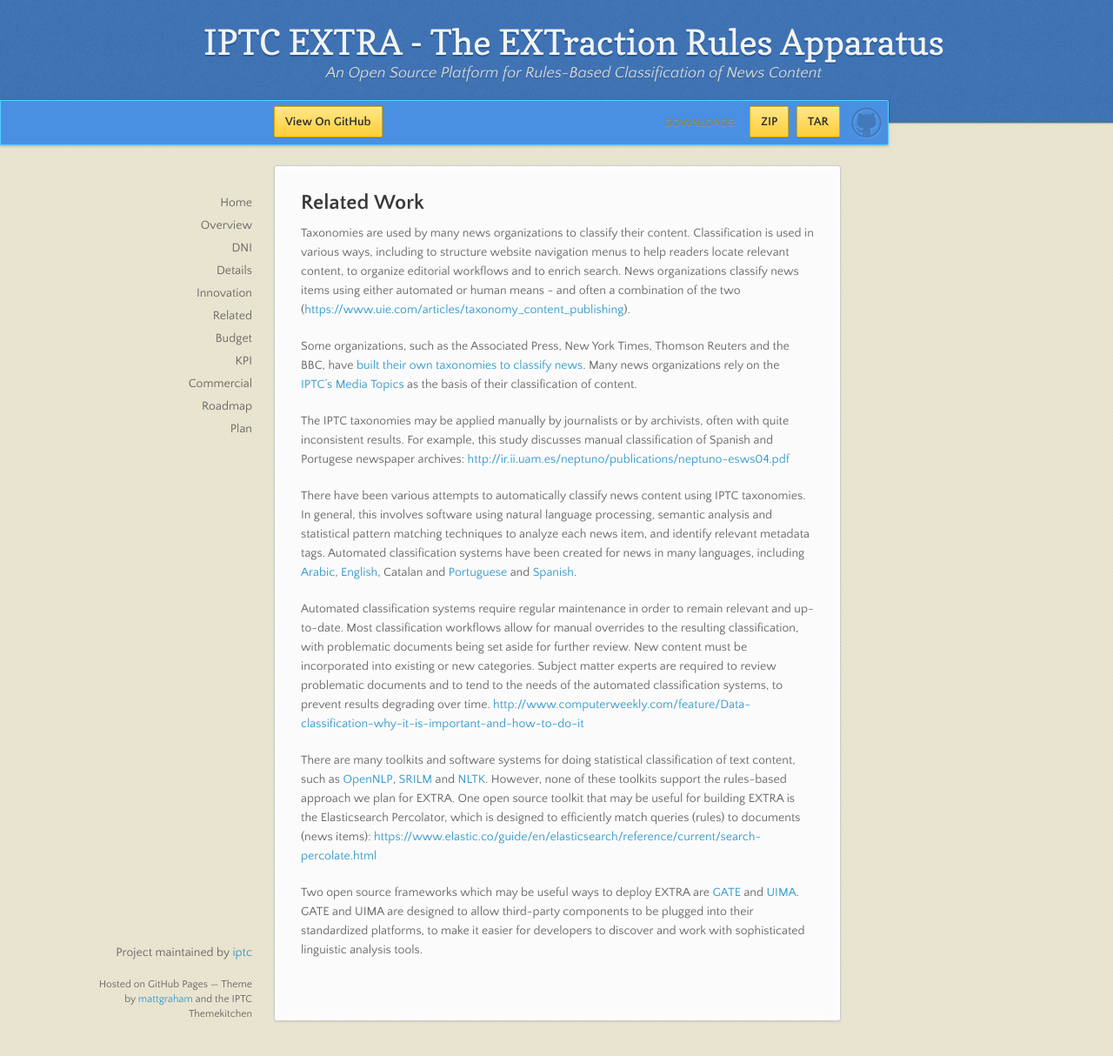
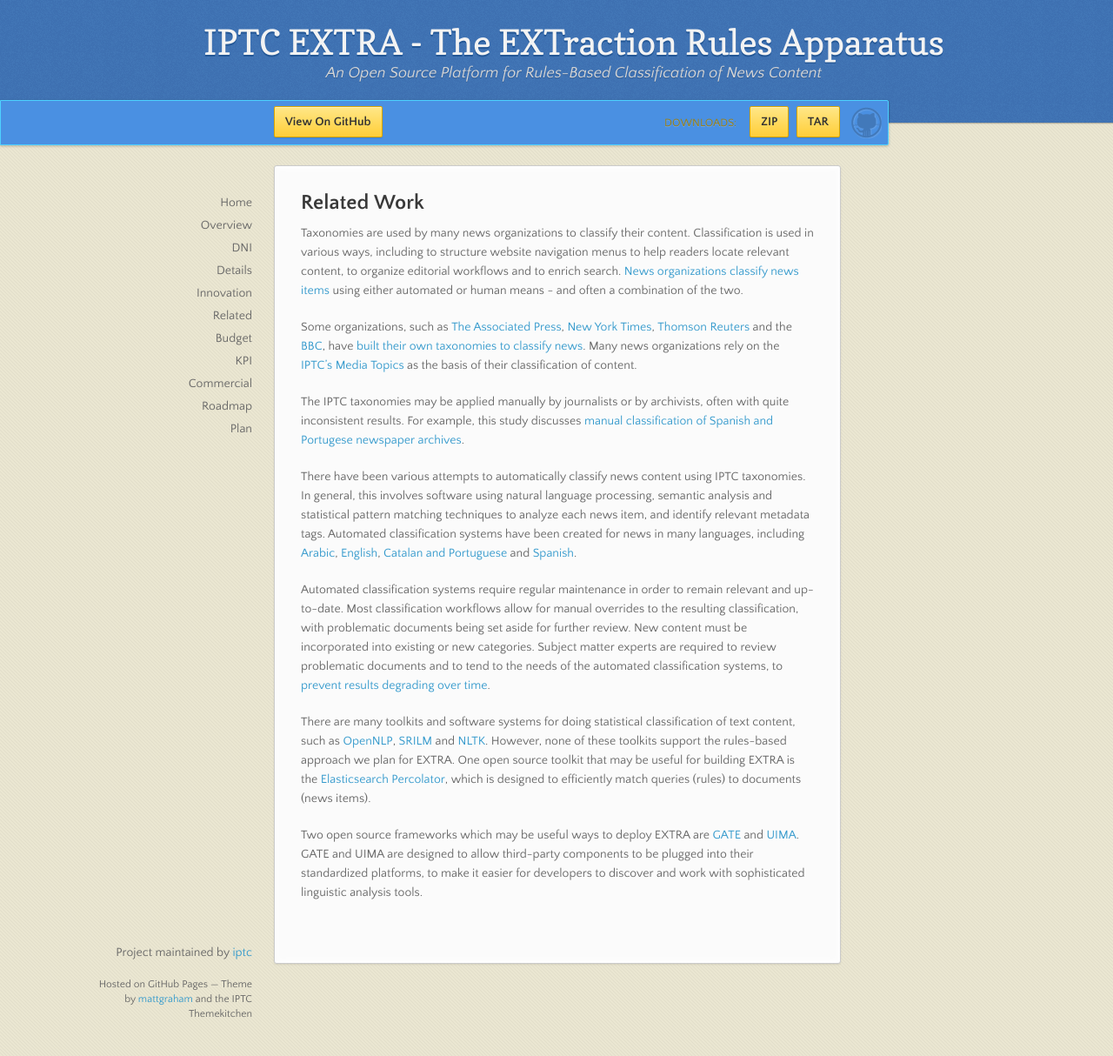
Before and after one commit to iptc/extra, a Jekyll site: the page built from related.md, in a window 1280 px wide and 1214 px high. Shown: the whole window at 87% size. Built offline with Jekyll 4.4.1, drawn with Linux system fonts in a browser that asks for light colours; some of the changed lines change nothing that is shown.

Commit message:
Fixed references to links

```diff
--- a/related.md
+++ b/related.md
@@ -4,16 +4,16 @@
 ---
 ## Related Work
 
-Taxonomies are used by many news organizations to classify their content. Classification is used in various ways, including to structure website navigation menus to help readers locate relevant content, to organize editorial workflows and to enrich search. News organizations classify news items using either automated or human means - and often a combination of the two ([https://www.uie.com/articles/taxonomy_content_publishing](https://www.uie.com/articles/taxonomy_content_publishing)).
+Taxonomies are used by many news organizations to classify their content. Classification is used in various ways, including to structure website navigation menus to help readers locate relevant content, to organize editorial workflows and to enrich search. [News organizations classify news items](https://www.uie.com/articles/taxonomy_content_publishing) using either automated or human means - and often a combination of the two.
 
-Some organizations, such as the Associated Press, New York Times, Thomson Reuters and the BBC, have [built their own taxonomies to classify news](http://www.poynter.org/news/media-innovation/222187/how-taxonomies-help-news-organizations-understand-and-categorize-their-content). Many news organizations rely on the [IPTC’s Media Topics](https://iptc.org/standards/media-topics) as the basis of their classification of content.
+Some organizations, such as [The Associated Press](https://www.ap.org), [New York Times](www.nytimes.com), [Thomson Reuters](http://www.reuters.com/) and the [BBC](bbc.co.uk), have [built their own taxonomies to classify news](http://www.poynter.org/news/media-innovation/222187/how-taxonomies-help-news-organizations-understand-and-categorize-their-content). Many news organizations rely on the [IPTC’s Media Topics](https://iptc.org/standards/media-topics) as the basis of their classification of content.
 
-The IPTC taxonomies may be applied manually by journalists or by archivists, often with quite inconsistent results. For example, this study discusses manual classification of Spanish and Portugese newspaper archives: [http://ir.ii.uam.es/neptuno/publications/neptuno-esws04.pdf](http://ir.ii.uam.es/neptuno/publications/neptuno-esws04.pdf)
+The IPTC taxonomies may be applied manually by journalists or by archivists, often with quite inconsistent results. For example, this study discusses [manual classification of Spanish and Portugese newspaper archives](http://ir.ii.uam.es/neptuno/publications/neptuno-esws04.pdf).
 
-There have been various attempts to automatically classify news content using IPTC taxonomies. In general, this involves software using natural language processing, semantic analysis and statistical pattern matching techniques to analyze each news item, and identify relevant metadata tags. Automated classification systems have been created for news in many languages, including [Arabic](https://vtechworks.lib.vt.edu/bitstream/handle/10919/51269/KananFoxArabicTextClassification.pdf), [English](http://nlp.lsi.upc.edu/papers/montoyo01.pdf), Catalan and [Portuguese](http://www.dfki.uni-kl.de/~bernardi/News/publication-download/SWCASE_NEWS.pdf) and [Spanish](http://link.springer.com/chapter/10.1007/978-3-540-74628-7_16#page-1).
+There have been various attempts to automatically classify news content using IPTC taxonomies. In general, this involves software using natural language processing, semantic analysis and statistical pattern matching techniques to analyze each news item, and identify relevant metadata tags. Automated classification systems have been created for news in many languages, including [Arabic](https://vtechworks.lib.vt.edu/bitstream/handle/10919/51269/KananFoxArabicTextClassification.pdf), [English](http://nlp.lsi.upc.edu/papers/montoyo01.pdf), [Catalan and Portuguese](http://www.dfki.uni-kl.de/~bernardi/News/publication-download/SWCASE_NEWS.pdf) and [Spanish](http://link.springer.com/chapter/10.1007/978-3-540-74628-7_16#page-1).
 
-Automated classification systems require regular maintenance in order to remain relevant and up-to-date. Most classification workflows allow for manual overrides to the resulting classification, with problematic documents being set aside for further review. New content must be incorporated into existing or new categories. Subject matter experts are required to review problematic documents and to tend to the needs of the automated classification systems, to prevent results degrading over time. [http://www.computerweekly.com/feature/Data-classification-why-it-is-important-and-how-to-do-it](http://www.computerweekly.com/feature/Data-classification-why-it-is-important-and-how-to-do-it)
+Automated classification systems require regular maintenance in order to remain relevant and up-to-date. Most classification workflows allow for manual overrides to the resulting classification, with problematic documents being set aside for further review. New content must be incorporated into existing or new categories. Subject matter experts are required to review problematic documents and to tend to the needs of the automated classification systems, to [prevent results degrading over time](http://www.computerweekly.com/feature/Data-classification-why-it-is-important-and-how-to-do-it).
 
-There are many toolkits and software systems for doing statistical classification of text content, such as [OpenNLP](http://opennlp.apache.org), [SRILM](http://www.speech.sri.com/projects/srilm) and [NLTK](http://www.nltk.org). However, none of these toolkits support the rules-based approach we plan for EXTRA. One open source toolkit that may be useful for building EXTRA is the Elasticsearch Percolator, which is designed to efficiently match queries (rules) to documents (news items): [https://www.elastic.co/guide/en/elasticsearch/reference/current/search-percolate.html](https://www.elastic.co/guide/en/elasticsearch/reference/current/search-percolate.html)
+There are many toolkits and software systems for doing statistical classification of text content, such as [OpenNLP](http://opennlp.apache.org), [SRILM](http://www.speech.sri.com/projects/srilm) and [NLTK](http://www.nltk.org). However, none of these toolkits support the rules-based approach we plan for EXTRA. One open source toolkit that may be useful for building EXTRA is the [Elasticsearch Percolator](https://www.elastic.co/guide/en/elasticsearch/reference/current/search-percolate.html), which is designed to efficiently match queries (rules) to documents (news items).
 
 Two open source frameworks which may be useful ways to deploy EXTRA are [GATE](https://gate.ac.uk) and [UIMA](https://uima.apache.org). GATE and UIMA are designed to allow third-party components to be plugged into their standardized platforms, to make it easier for developers to discover and work with sophisticated linguistic analysis tools.
```
